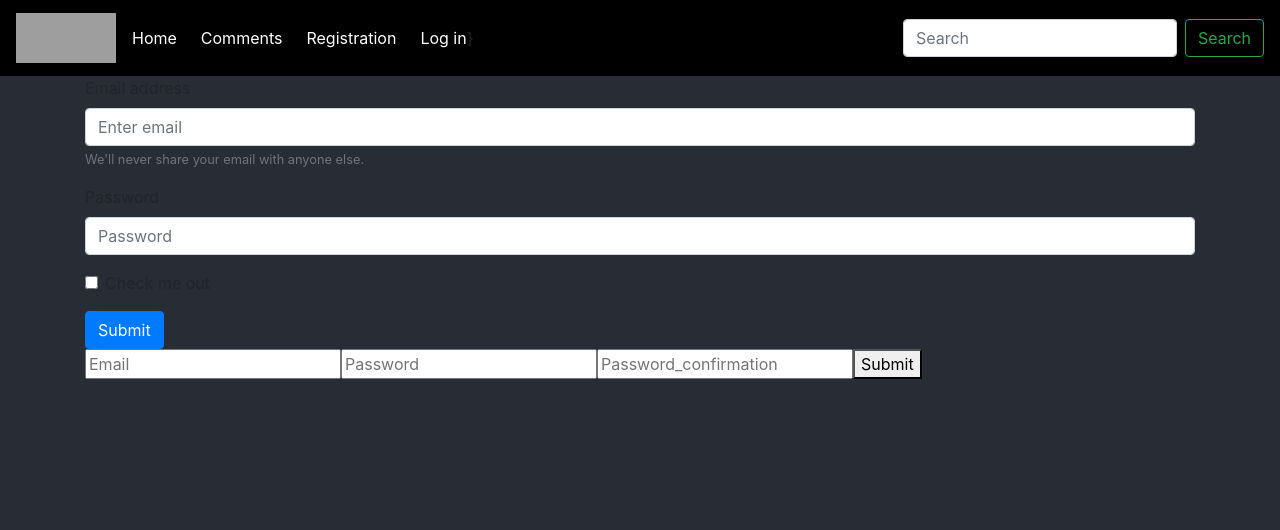
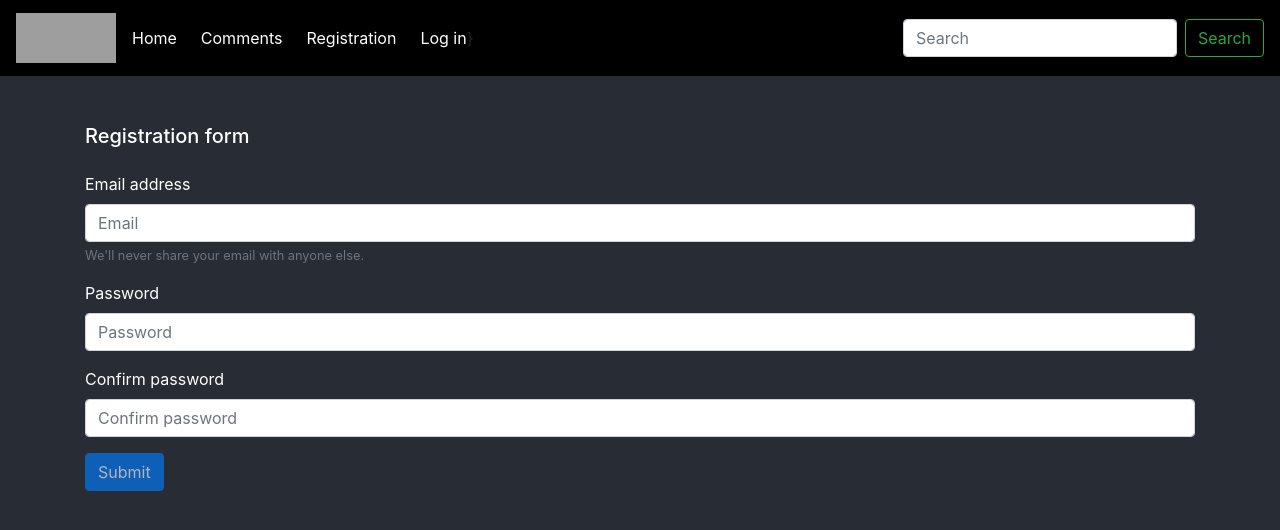
Before and after one commit to OksanaCoder/netflix-react, a React (Create React App) app: page /login in a window 1280 px wide. Shown: the top 530 px of the page. Built offline with nearby package versions, Linux system fonts and the light colour scheme; grey boxes are pictures that could not be loaded.

Commit message:
adding form validation

```diff
--- a/src/components/Details.jsx
+++ b/src/components/Details.jsx
@@ -22,7 +22,10 @@ class Details extends Component {
             })
 
     }
-
+    handleSubmit =  (event) => {
+        console.log('submitted');
+        event.preventDefault();
+    }
 
 
     render () {
@@ -41,8 +44,8 @@ class Details extends Component {
                  <div className='col-sm-12 col-md-6 col-lg-6'>
                      <Card>
                          <Card.Body>
-                  <Card.Title className='mb-5' style={{color: '#000'}}>{this.state.movie.Title}</Card.Title>
-                             <form>
+                    <Card.Title className='mb-5' style={{color: '#000'}}>{this.state.movie.Title}</Card.Title>
+                             <form onSubmit={this.handleSubmit}>
                                 <label>
                                     Leave your comment:
                                     <input type="text" name="name" className="ml-2"/>
--- a/src/components/Login.jsx
+++ b/src/components/Login.jsx
@@ -6,27 +6,77 @@ class Login extends Component {
         super(props);
 
         this.state = {
+
+            email: null,
+            password: null,
+            confirmPassword: null,
+            errors: {
                 email: '',
                 password: '',
-            password_confirnation: '',
-            registrationErrors: ''
+                confirmPassword: ''
+              }
+
         }
         this.handleSubmit= this.handleSubmit.bind(this);
         this.handleChange = this.handleChange.bind(this);
     }
-    handleSubmit =  (event) => {
-        console.log('submitted');
+    // handleSubmit =  (event) => {
+    //     console.log('submitted');
+    //     event.preventDefault();
+
+    //     this.setState({
+    //         [event.target.name] : event.target.value
+    //     })
+    // }
+        handleSubmit = (event) => {
             event.preventDefault();
-          const { email, password, password_confirmation } = this.state;
-          localStorage.setItem('email', email);
-          localStorage.setItem('password', password);
-          localStorage.setItem('password_confirnation', password_confirmation);
+            if(validateForm(this.state.errors)) {
+              console.info('Valid Form')
+            }else{
+              console.error('Invalid Form')
+            }
+            const validateForm = (errors) => {
+                let valid = true;
+                Object.values(errors).forEach(
+                  // if we have an error string set valid to false
+                  (val) => val.length > 0 && (valid = false)
+                );
+                return valid;
+              }
           }
 
-    handleChange(event) {
-       this.setState({
-           [event.target.name] : event.target.value
+
+
+    handleChange = (event) => {
+    event.preventDefault();
+
+           const { name, value } = event.target
+           let errors = this.state.errors;
+
+           switch (email) {
+
+            case 'email':
+              errors.email =
+                validEmailRegex.test(value)
+                  ? ''
+                  : 'Email is not valid!';
+              break;
+            case 'password':
+              errors.password =
+                value.length < 8
+                  ? 'Password must be 8 characters long!'
+                  : '';
+              break;
+            default:
+              break;
+          }
+
+          const validEmailRegex =
+          RegExp('/^(([^<>()\[\]\.,;:\s@\"]+(\.[^<>()\[\]\.,;:\s@\"]+)*)|(\".+\"))@(([^<>()[\]\.,;:\s@\"]+\.)+[^<>()[\]\.,;:\s@\"]{2,})$/i');
+          this.setState({errors, [name]: value}, ()=> {
+              console.log(errors)
           })
+
     }
     // componentDidMount() {
     //     const email = localStorage.getItem('email') === 'true';
@@ -37,11 +87,19 @@ class Login extends Component {
     //   }
     render(){
         return (
-            <div className='container'>
-                <Form>
+            <div className='container text-white'>
+                <h5 className='mb-4 mt-5'>Registration form</h5>
+                 <Form  onSubmit={this.handleSubmit}>
+
                 <Form.Group controlId="formBasicEmail">
                     <Form.Label>Email address</Form.Label>
-    <Form.Control type="email" placeholder="Enter email" />
+                    <Form.Control
+                    type='email'
+                    name='email'
+                    placeholder='Email'
+                    value={this.state.email}
+                    onChange={this.handleChange}
+                    required />
                     <Form.Text className="text-muted">
                     We'll never share your email with anyone else.
                     </Form.Text>
@@ -49,45 +107,47 @@ class Login extends Component {
 
                 <Form.Group controlId="formBasicPassword">
                     <Form.Label>Password</Form.Label>
-    <Form.Control type="password" placeholder="Password" />
-  </Form.Group>
-  <Form.Group controlId="formBasicCheckbox">
-    <Form.Check type="checkbox" label="Check me out" />
-  </Form.Group>
-  <Button variant="primary" type="submit">
-    Submit
-  </Button>
-</Form>
-                <form onSubmit={this.handleSubmit}>
-
-                    <input
-                     type='email'
-                     name='email'
-                     placeholder='Email'
-                     value={this.state.email}
-                     onChange={this.handleChange}
-                     required
-                     />
-
-                     <input
+                    <Form.Control
                      type='password'
                      name='password'
                      placeholder='Password'
                      value={this.state.password}
                      onChange={this.handleChange}
-                     required
-                     />
+                     required />
+                </Form.Group>
 
-                    <input
+                <Form.Group controlId="formBasicPassword">
+                    <Form.Label>Confirm password</Form.Label>
+                    <Form.Control
                      type='password'
-                     name='password_confirmation'
-                     placeholder='Password_confirmation'
-                     value={this.state.password_confirmation}
-                     onChange={this.password_confirmation}
-                     required
-                     />
-                     <button type='submit'>Submit</button>
-                </form>
+                     name='confirmPassword'
+                     placeholder='Confirm password'
+                     value={this.state.confirmPassword}
+                     onChange={this.handleChange}
+                     required />
+                </Form.Group>
+
+
+
+
+                <div className="panel panel-default">
+                   {/* <FormErrors formErrors={this.state.formErrors} /> */}
+                </div>
+
+                <Button variant="primary" type="submit"  disabled={!this.state.isFiled}>
+                    Submit
+                </Button>
+
+             {/* { !this.state.isFiled &&
+                <Button variant="primary" type="submit"  disabled>
+                    Submit
+                </Button>
+
+             } */}
+                </Form>
+
+
+
             </div>
         )
     }
--- a/src/components/Registration.jsx
+++ b/src/components/Registration.jsx
@@ -10,9 +10,13 @@ class Registration extends Component {
             surname: '',
             email: '',
             password: '',
-            password_confirnation: '',
+            date: '',
+            address: '',
+            zip: '',
+            city: '',
+            creditCard: '',
             registrationErrors: '',
-            isFiled: true
+            isFiled: false
         }
         this.handleSubmit= this.handleSubmit.bind(this);
         this.handleChange = this.handleChange.bind(this);
@@ -20,7 +24,20 @@ class Registration extends Component {
     handleSubmit =  (event) => {
         console.log('submitted');
         event.preventDefault();
-    //       const { email, password, password_confirmation } = this.state;
+
+        this.setState({
+            [event.target.name] : event.target.value
+        })
+
+        if (
+            this.state.email.length !== 0 &&
+            this.state.name.length
+        ) {
+            this.setState({
+                isFiled: true
+            })
+        }
+        //   const { email, password, password_confirmation } = this.state;
     //       localStorage.setItem('email', email);
     //       localStorage.setItem('password', password);
     //       localStorage.setItem('password_confirnation', password_confirmation);
@@ -122,18 +139,18 @@ class Registration extends Component {
                 </Form.Group>
 
                 <Form.Group controlId="formBasicPassword">
-                    <Form.Label>Postal Code</Form.Label>
+                    <Form.Label>ZIP</Form.Label>
                     <Form.Control
                      type='number'
-                     name='postalCode'
+                     name='zip'
                      placeholder='Postal code'
-                     value={this.state.postalCode}
+                     value={this.state.zip}
                      onChange={this.handleChange}
                      required />
                 </Form.Group>
 
                 <Form.Group controlId="formBasicPassword">
-                    <Form.Label>Credit card</Form.Label>
+                    <Form.Label>Credit card number</Form.Label>
                     <Form.Control
                      type='number'
                      name='creditCard'
@@ -143,13 +160,20 @@ class Registration extends Component {
                      onChange={this.handleChange}
                      required />
                 </Form.Group>
+                <div className="panel panel-default">
+                   {/* <FormErrors formErrors={this.state.formErrors} /> */}
+                </div>
 
-               {this.state.isFiled &&
-
-                <Button variant="primary" type="submit" style={{display: 'block'}}>
+                <Button variant="primary" type="submit"  disabled={!this.state.isFiled}>
                     Submit
                 </Button>
-                }
+
+             {/* { !this.state.isFiled &&
+                <Button variant="primary" type="submit"  disabled>
+                    Submit
+                </Button>
+
+             } */}
                 </Form>
 
 
```
Lines whose indentation alone changed are shown as unchanged.
